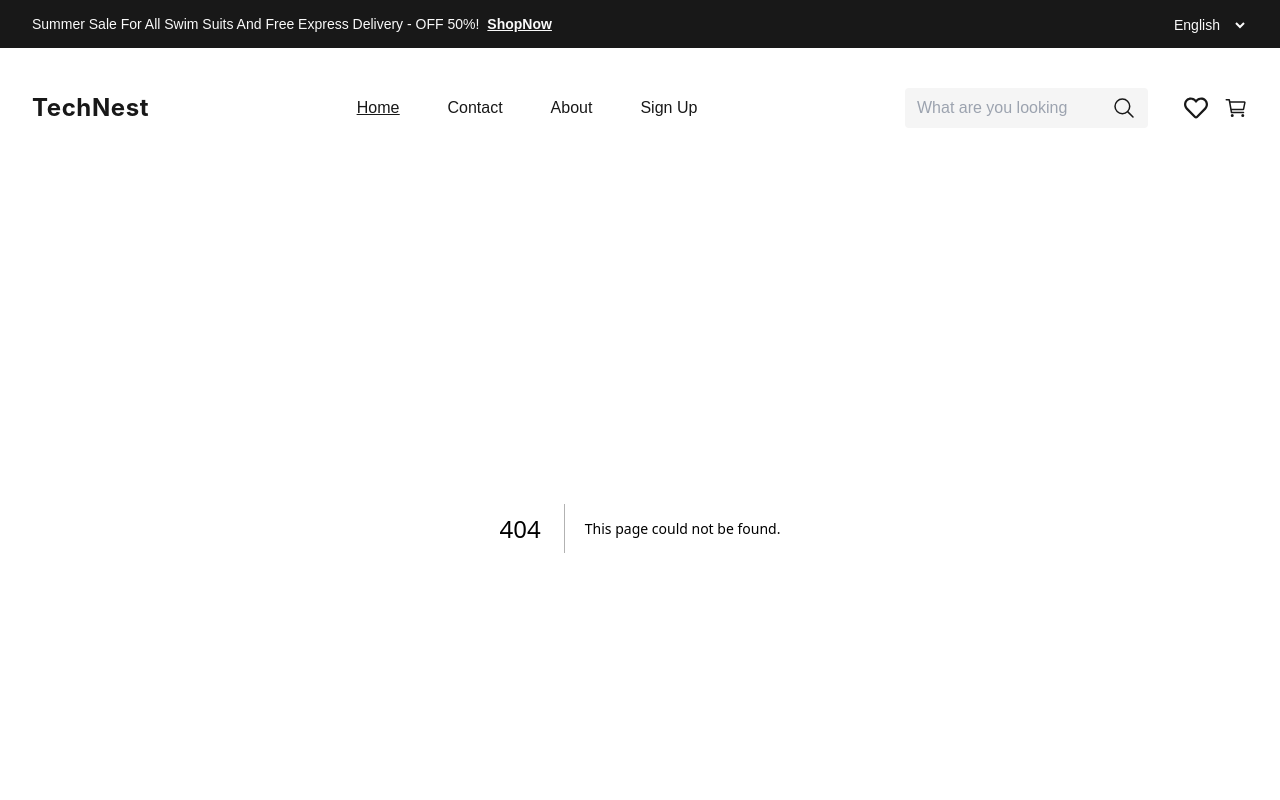
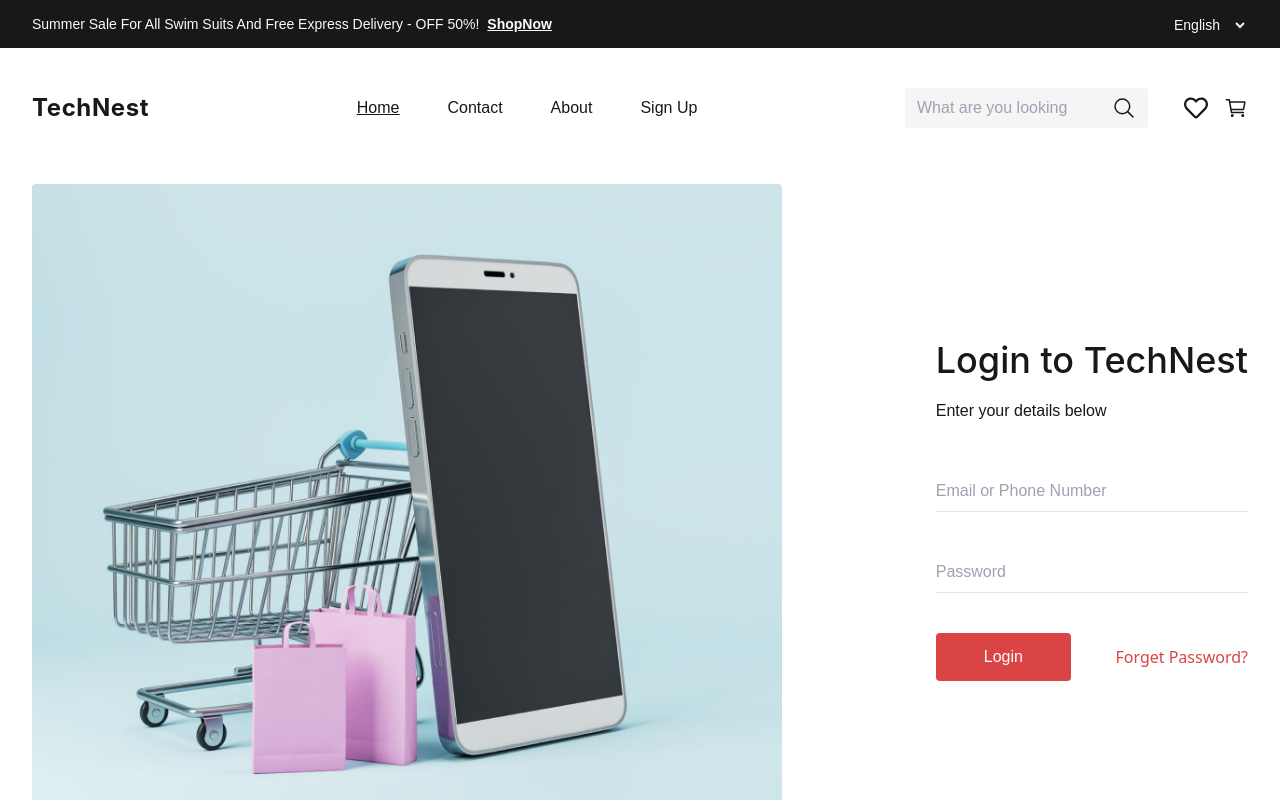
Before and after one commit to km-saifullah/tech-nest, a Next.js app in the folder client/: page /login in a window 1280 px wide. Before the commit this address had no page. Shown: the top 800 px of the page. Built offline with nearby package versions, Linux system fonts and the light colour scheme.

Commit message:
login page design done

```diff
--- /dev/null
+++ b/client/src/app/login/page.jsx
@@ -0,0 +1,51 @@
+import Image from "next/image";
+import signup_image from "/public/signup_image.png";
+import Link from "next/link";
+
+const page = () => {
+  return (
+    <div className="pt-14 pb-32">
+      <div className="container">
+        <div className="flex items-center justify-between">
+          <div className="w-[750px]">
+            <Image
+              src={signup_image}
+              alt="Signup image"
+              className="w-full h-full object-cover rounded"
+            />
+          </div>
+          <div>
+            <h3 className="text-4xl text-primary font-inter font-medium leading-[30px] pb-6">
+              Login to TechNest
+            </h3>
+            <p className="text-base text-primary font-poppins font-normal leading-6 pb-12">
+              Enter your details below
+            </p>
+            <form action="" className="space-y-10">
+              <div className="border-b">
+                <input
+                  type="text"
+                  placeholder="Email or Phone Number"
+                  className="w-full py-2 border-none outline-none text-base text-text font-poppins font-normal leading-6"
+                />
+              </div>
+              <div className="border-b">
+                <input
+                  type="text"
+                  placeholder="Password"
+                  className="w-full py-2 border-none outline-none text-base text-text font-poppins font-normal leading-6"
+                />
+              </div>
+              <div className="flex items-center justify-between">
+                <button className="btn">Login</button>
+                <button className="text-secondary">Forget Password?</button>
+              </div>
+            </form>
+          </div>
+        </div>
+      </div>
+    </div>
+  );
+};
+
+export default page;
```
